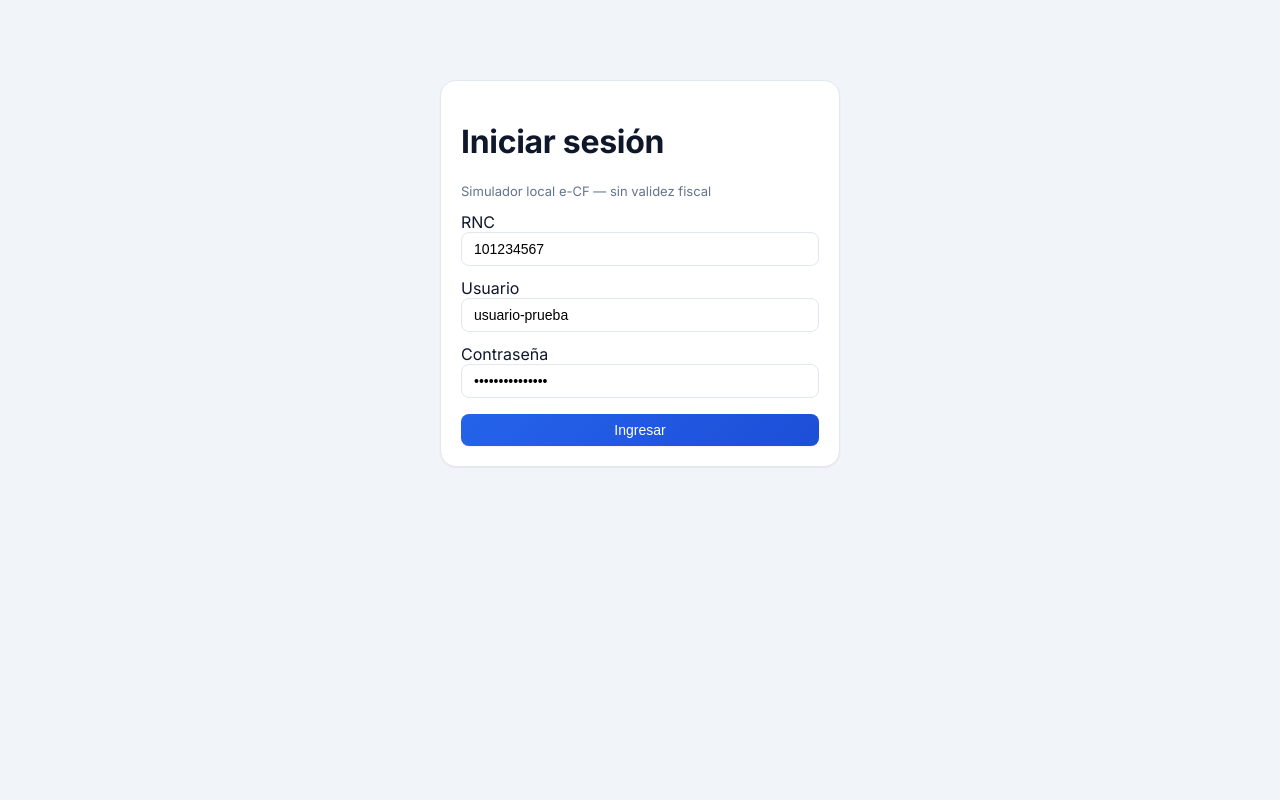
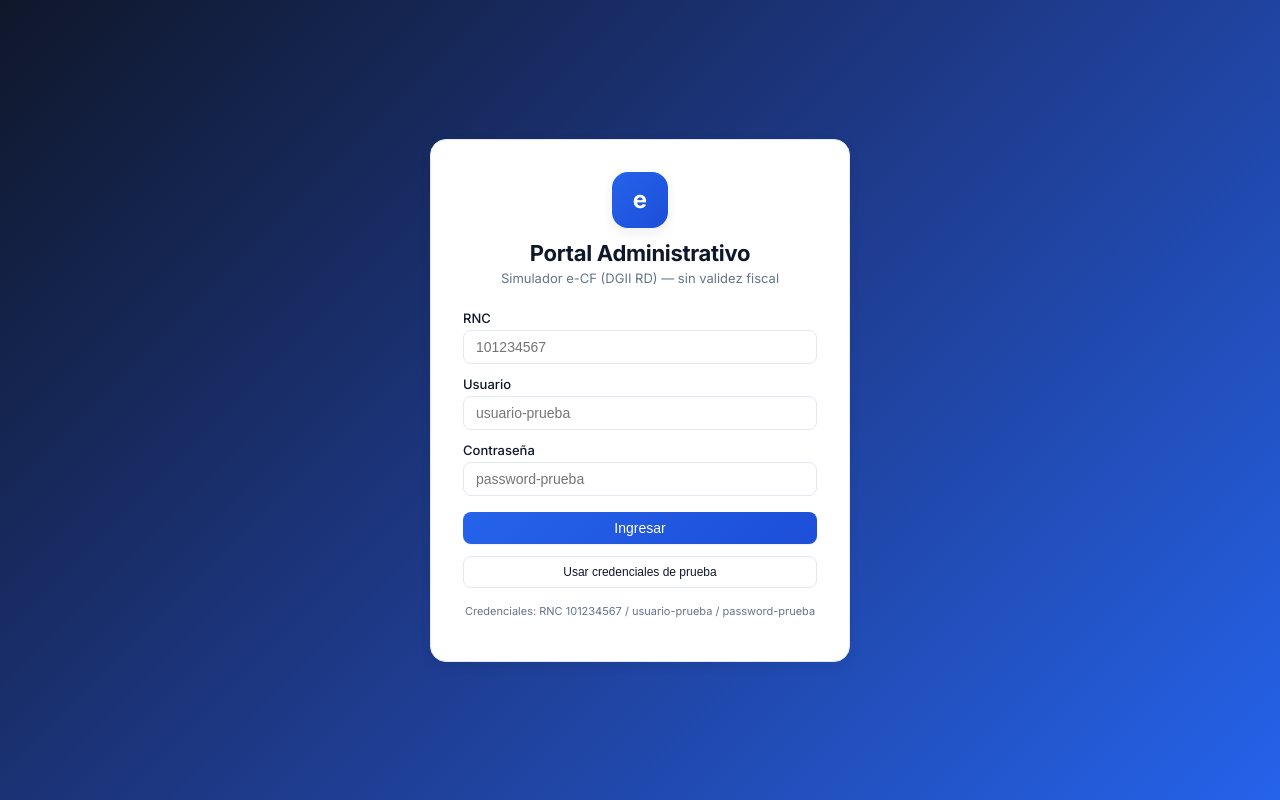
Before and after one commit to hlopezrd/e-ncf-simulator, a React (Vite) app in the folder frontend/: page /login in a window 1280 px wide. Built offline with nearby package versions, Linux system fonts and the light colour scheme.

Commit message:
style: modernize login page with gradient background and demo button

```diff
--- a/frontend/src/pages/Login.tsx
+++ b/frontend/src/pages/Login.tsx
@@ -5,11 +5,17 @@ import { useAuth } from "../context/AuthContext";
 export function Login() {
   const { login } = useAuth();
   const navigate = useNavigate();
-  const [rnc, setRnc] = useState("101234567");
-  const [usuario, setUsuario] = useState("usuario-prueba");
-  const [password, setPassword] = useState("password-prueba");
+  const [rnc, setRnc] = useState("");
+  const [usuario, setUsuario] = useState("");
+  const [password, setPassword] = useState("");
   const [error, setError] = useState<string | null>(null);
   const [loading, setLoading] = useState(false);
+
+  const fillDemo = () => {
+    setRnc("101234567");
+    setUsuario("usuario-prueba");
+    setPassword("password-prueba");
+  };
 
   const handleSubmit = async (e: React.FormEvent) => {
     e.preventDefault();
@@ -19,8 +25,7 @@ export function Login() {
       await login({ rnc, usuario, password });
       navigate("/");
     } catch (err: unknown) {
-      const msg =
-        err instanceof Error ? err.message : "Credenciales inválidas";
+      const msg = err instanceof Error ? err.message : "Credenciales inválidas";
       setError(msg);
     } finally {
       setLoading(false);
@@ -28,37 +33,102 @@ export function Login() {
   };
 
   return (
-    <div style={{ maxWidth: 400, margin: "80px auto" }} className="card">
-      <h1>Iniciar sesión</h1>
-      <p style={{ color: "var(--color-muted)", fontSize: 13 }}>
-        Simulador local e-CF — sin validez fiscal
+    <div
+      style={{
+        minHeight: "100vh",
+        display: "flex",
+        alignItems: "center",
+        justifyContent: "center",
+        background: "linear-gradient(135deg, #0f172a 0%, #1e3a8a 50%, #2563eb 100%)",
+        padding: "var(--space-4)",
+      }}
+    >
+      <div
+        className="card elevated"
+        style={{
+          width: "100%",
+          maxWidth: 420,
+          padding: "var(--space-8)",
+        }}
+      >
+        <div style={{ textAlign: "center", marginBottom: "var(--space-6)" }}>
+          <div
+            style={{
+              width: 56,
+              height: 56,
+              borderRadius: "var(--radius-lg)",
+              background: "linear-gradient(135deg, var(--color-primary), var(--color-primary-hover))",
+              color: "#fff",
+              display: "flex",
+              alignItems: "center",
+              justifyContent: "center",
+              fontSize: 24,
+              fontWeight: 700,
+              margin: "0 auto var(--space-3)",
+              boxShadow: "var(--shadow-md)",
+            }}
+          >
+            e
+          </div>
+          <h1 style={{ margin: 0, fontSize: 22 }}>Portal Administrativo</h1>
+          <p style={{ color: "var(--color-muted)", fontSize: 13, marginTop: 4 }}>
+            Simulador e-CF (DGII RD) — sin validez fiscal
           </p>
+        </div>
+
         <form onSubmit={handleSubmit}>
           <div style={{ marginBottom: "var(--space-3)" }}>
-          <label>RNC</label>
-          <input value={rnc} onChange={(e) => setRnc(e.target.value)} />
+            <label style={{ fontSize: 13, fontWeight: 500, display: "block", marginBottom: 4 }}>
+              RNC
+            </label>
+            <input value={rnc} onChange={(e) => setRnc(e.target.value)} placeholder="101234567" />
           </div>
           <div style={{ marginBottom: "var(--space-3)" }}>
-          <label>Usuario</label>
-          <input value={usuario} onChange={(e) => setUsuario(e.target.value)} />
+            <label style={{ fontSize: 13, fontWeight: 500, display: "block", marginBottom: 4 }}>
+              Usuario
+            </label>
+            <input value={usuario} onChange={(e) => setUsuario(e.target.value)} placeholder="usuario-prueba" />
           </div>
           <div style={{ marginBottom: "var(--space-4)" }}>
-          <label>Contraseña</label>
+            <label style={{ fontSize: 13, fontWeight: 500, display: "block", marginBottom: 4 }}>
+              Contraseña
+            </label>
             <input
               type="password"
               value={password}
               onChange={(e) => setPassword(e.target.value)}
+              placeholder="password-prueba"
             />
           </div>
+
           {error && (
-          <div style={{ color: "var(--color-danger)", marginBottom: "var(--space-3)" }}>
+            <div
+              style={{
+                color: "var(--color-danger)",
+                background: "var(--color-danger-light)",
+                padding: "var(--space-2) var(--space-3)",
+                borderRadius: "var(--radius-sm)",
+                fontSize: 13,
+                marginBottom: "var(--space-3)",
+              }}
+            >
               {error}
             </div>
           )}
-        <button type="submit" className="primary" disabled={loading} style={{ width: "100%" }}>
+
+          <button type="submit" className="primary" disabled={loading} style={{ width: "100%", marginBottom: "var(--space-3)" }}>
             {loading ? "Ingresando..." : "Ingresar"}
           </button>
+
+          <button type="button" onClick={fillDemo} style={{ width: "100%", fontSize: 12 }}>
+            Usar credenciales de prueba
+          </button>
         </form>
+
+        <p style={{ color: "var(--color-muted)", fontSize: 11, textAlign: "center", marginTop: "var(--space-4)" }}>
+          Credenciales: RNC 101234567 / usuario-prueba / password-prueba
+        </p>
+      </div>
     </div>
   );
 }
```
Lines whose indentation alone changed are shown as unchanged.
